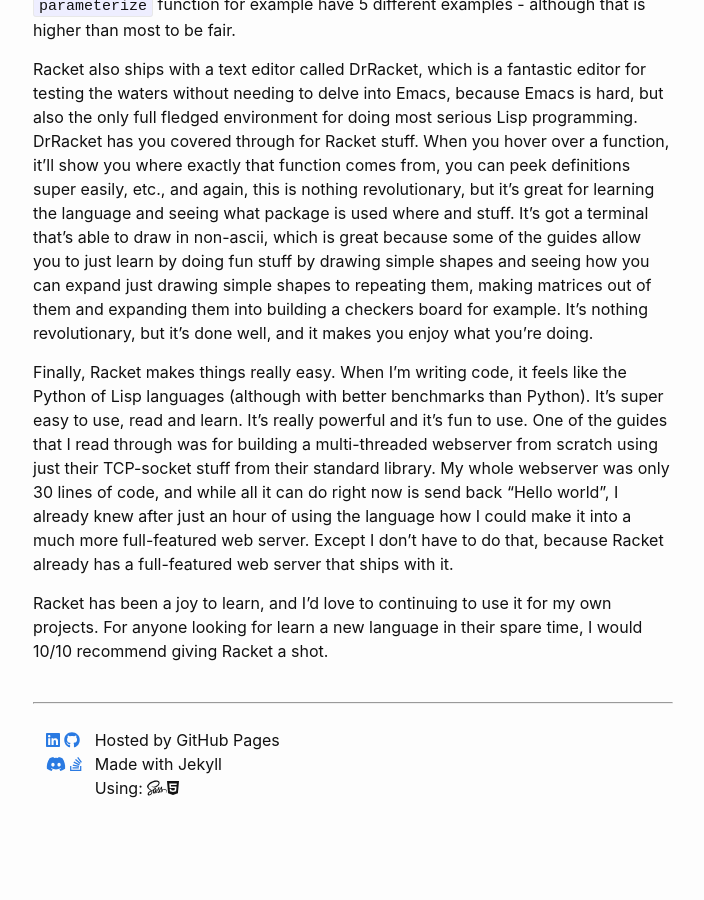
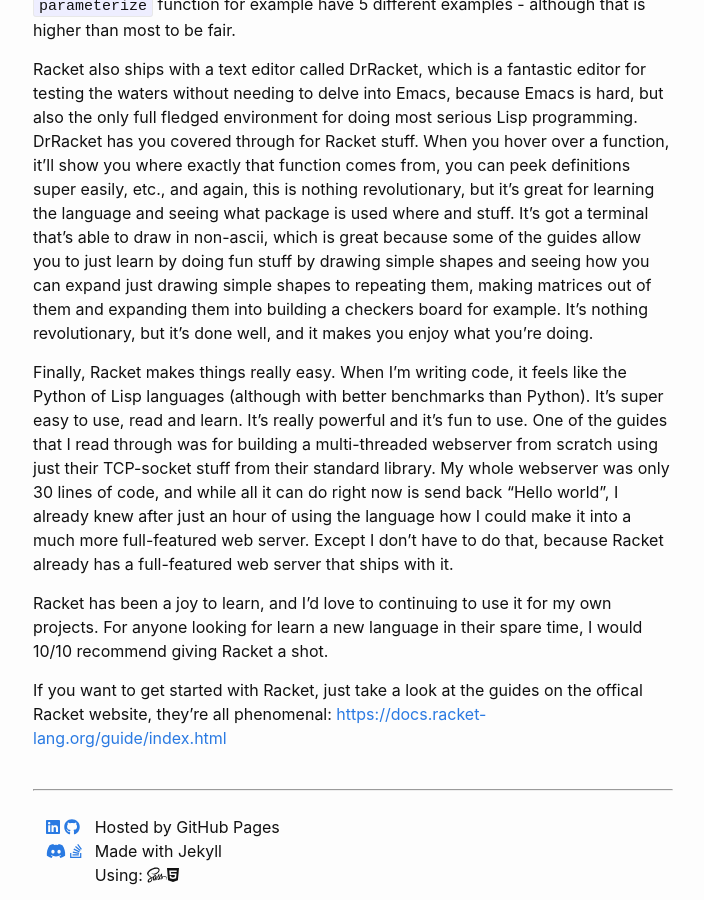
Before and after one commit to nixin72/nixin72.github.io, a Jekyll site: the page built from blog/joy-of-racket.md, in a window 1280 px wide and 900 px high, scrolled down 1310 px. Shown: the whole window, without its empty margins (287-991 px from the left). Built offline with Jekyll 4.4.1, drawn with Linux system fonts in a browser that asks for light colours; nearby versions of some CDN libraries; before the commit the page ends 2123 px from its top, so only the background shows below that.

Commit message:
Small edit and fixed a link

```diff
--- a/blog/joy-of-racket.md
+++ b/blog/joy-of-racket.md
@@ -17,3 +17,5 @@
 Finally, Racket makes things really easy. When I'm writing code, it feels like the Python of Lisp languages (although with better benchmarks than Python). It's super easy to use, read and learn. It's really powerful and it's fun to use. One of the guides that I read through was for building a multi-threaded webserver from scratch using just their TCP-socket stuff from their standard library. My whole webserver was only 30 lines of code, and while all it can do right now is send back "Hello world", I already knew after just an hour of using the language how I could make it into a much more full-featured web server. Except I don't have to do that, because Racket already has a full-featured web server that ships with it.
 
 Racket has been a joy to learn, and I'd love to continuing to use it for my own projects. For anyone looking for learn a new language in their spare time, I would 10/10 recommend giving Racket a shot.
+
+If you want to get started with Racket, just take a look at the guides on the offical Racket website, they're all phenomenal: <a href="https://docs.racket-lang.org/guide/index.html">https://docs.racket-lang.org/guide/index.html</a>
```
Also changed, not shown: index.md (+1 -1 lines).
